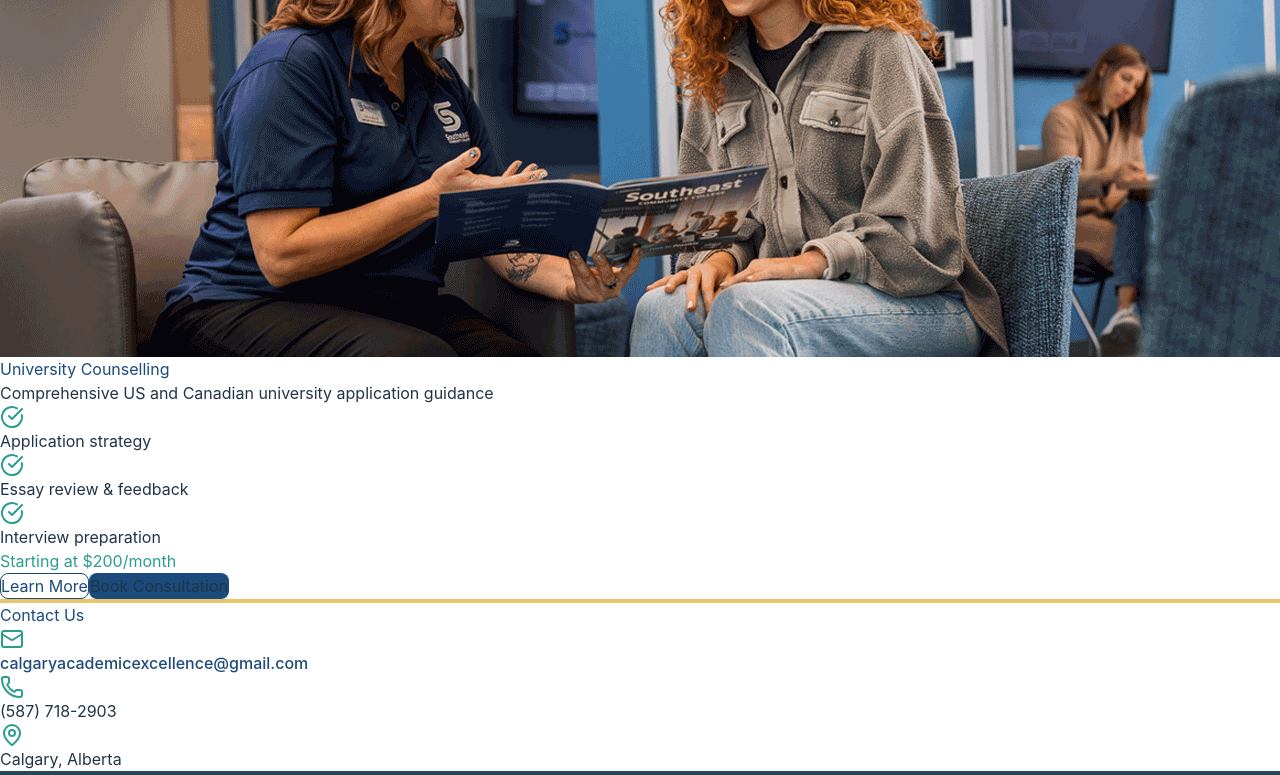
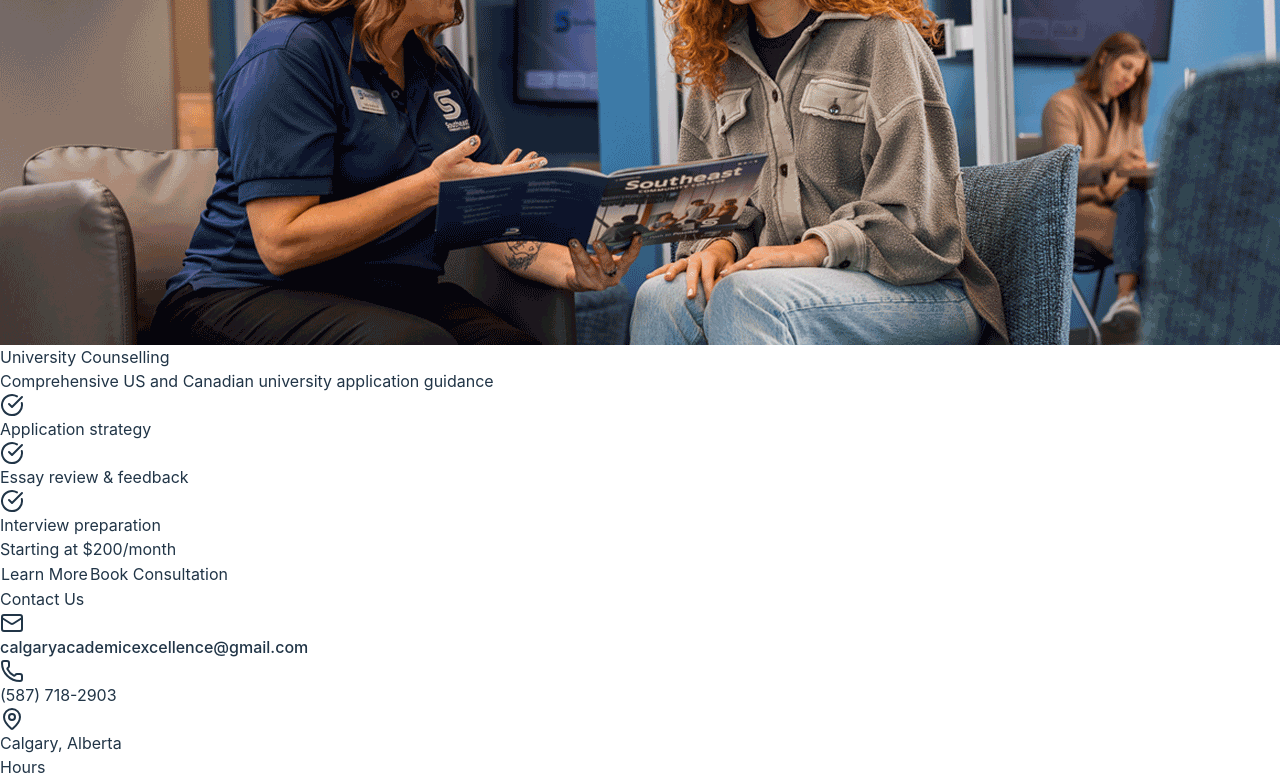
Before and after one commit to emceemouli/calgary-academic, a React (Vite) app: page / in a window 1280 px wide. Shown: the part 2000-2775 px from the top of the page. Built offline with nearby package versions, Linux system fonts and the light colour scheme.

Commit message:
Font updates

```diff
--- a/src/App.jsx
+++ b/src/App.jsx
@@ -10,7 +10,8 @@
   Phone,
   MapPin,
   ArrowRight,
-  CheckCircle
+  CheckCircle,
+  X
 } from 'lucide-react';
 
 // Calgary-inspired color scheme
@@ -20,6 +21,8 @@
   accent: '#E9C46A',     // Prairie gold
   dark: '#264653',       // Mountain shadow
   light: '#F8F9FA',      // Snow white
+  text: '#2D3748',       // Dark gray for better readability
+  textLight: '#718096',  // Medium gray for secondary text
 };
 
 const TutoringWebsite = () => {
@@ -137,62 +140,60 @@
 
     return (
       <div className="fixed inset-0 bg-black bg-opacity-50 z-50 flex items-center justify-center p-4">
-        <div className="bg-white rounded-lg max-w-2xl w-full max-h-[90vh] overflow-y-auto">
-          <div className="p-6">
+        <div className="bg-white rounded-lg w-full max-w-2xl max-h-[90vh] overflow-y-auto">
+          <div className="p-4 sm:p-6">
             <div className="flex justify-between items-start mb-4">
-              <h2 className="text-2xl font-bold" style={{ color: colors.primary }}>{service.title}</h2>
+              <h2 className="text-xl sm:text-2xl font-bold text-gray-900">
+                {service.title}
+              </h2>
               <button
                 onClick={onClose}
-                className="text-gray-500 hover:text-gray-700"
+                className="p-2 hover:bg-gray-100 rounded-full transition-colors"
+                aria-label="Close modal"
               >
-                ×
+                <X className="h-6 w-6 text-gray-500" />
               </button>
             </div>
+
             <img
               src={service.image}
               alt={service.title}
-              className="w-full h-64 object-cover rounded-lg mb-6"
+              className="w-full h-48 sm:h-64 object-cover rounded-lg mb-6"
             />
+
             <div className="space-y-6">
-              {service.details.subjects && (
               <div>
-                  <h3 className="font-bold text-lg mb-2" style={{ color: colors.secondary }}>
+                <h3 className="text-lg font-bold mb-2 text-gray-900">
                   What We Cover:
                 </h3>
-                  <ul className="list-disc pl-5 space-y-1">
+                <ul className="list-disc pl-5 space-y-2 text-gray-700">
                   {service.details.subjects.map((subject, idx) => (
                     <li key={idx}>{subject}</li>
                   ))}
                 </ul>
               </div>
-              )}
 
               <div>
-                <h3 className="font-bold text-lg mb-2" style={{ color: colors.secondary }}>
+                <h3 className="text-lg font-bold mb-2 text-gray-900">
                   Our Approach:
                 </h3>
-                <ul className="list-disc pl-5 space-y-1">
+                <ul className="list-disc pl-5 space-y-2 text-gray-700">
                   {service.details.approach.map((item, idx) => (
                     <li key={idx}>{item}</li>
                   ))}
                 </ul>
               </div>
 
-              <div style={{
-                backgroundColor: colors.light,
-                padding: '1rem',
-                borderRadius: '0.5rem',
-                borderLeft: `4px solid ${colors.accent}`
-              }}>
-                <p><strong>Schedule:</strong> {service.details.schedule}</p>
-                <p><strong>Location:</strong> {service.details.location}</p>
+              <div className="bg-gray-50 p-4 rounded-lg border-l-4 border-blue-500">
+                <p className="mb-2"><strong>Schedule:</strong> {service.details.schedule}</p>
+                <p className="mb-2"><strong>Location:</strong> {service.details.location}</p>
                 <p><strong>Price:</strong> Starting at ${service.price}/month</p>
               </div>
 
-              <div className="flex justify-end space-x-4">
+              <div className="flex flex-col sm:flex-row justify-end space-y-2 sm:space-y-0 sm:space-x-4">
                 <Button
                   onClick={onClose}
-                  style={{ backgroundColor: colors.dark }}
+                  className="w-full sm:w-auto py-3 px-6 bg-gray-600 hover:bg-gray-700 text-white"
                 >
                   Close
                 </Button>
@@ -201,7 +202,7 @@
                     onClose();
                     handleConsultationRequest(service);
                   }}
-                  style={{ backgroundColor: colors.primary }}
+                  className="w-full sm:w-auto py-3 px-6 bg-blue-600 hover:bg-blue-700 text-white"
                 >
                   Book Consultation
                 </Button>
@@ -214,50 +215,49 @@
   };
 
   const ServiceCard = ({ service }) => (
-    <Card
-      className="hover:shadow-xl transition-all duration-300"
-      style={{ borderTop: `4px solid ${colors.secondary}` }}
-    >
+    <Card className="hover:shadow-xl transition-all duration-300 h-full flex flex-col">
       <div className="h-48 overflow-hidden">
         <img
           src={service.image}
           alt={service.title}
-          className="w-full h-full object-cover"
+          className="w-full h-full object-cover transform hover:scale-105 transition-transform duration-300"
         />
       </div>
       <CardHeader>
-        <CardTitle style={{ color: colors.primary }}>{service.title}</CardTitle>
+        <CardTitle className="text-xl font-bold text-gray-900">
+          {service.title}
+        </CardTitle>
       </CardHeader>
-      <CardContent>
-        <p className="mb-4">{service.description}</p>
-        <ul className="space-y-2">
+      <CardContent className="flex-grow">
+        <p className="mb-4 text-gray-700 text-base">
+          {service.description}
+        </p>
+        <ul className="space-y-3">
           {service.features.map((feature, index) => (
-            <li key={index} className="flex items-center">
-              <CheckCircle className="h-4 w-4 mr-2" style={{ color: colors.secondary }} />
-              {feature}
+            <li key={index} className="flex items-start text-gray-700">
+              <CheckCircle className="h-5 w-5 mr-2 mt-0.5 text-green-500 flex-shrink-0" />
+              <span>{feature}</span>
             </li>
           ))}
         </ul>
-        <p className="mt-4 font-semibold" style={{ color: colors.secondary }}>
+        <p className="mt-4 text-lg font-semibold text-blue-600">
           Starting at ${service.price}/month
         </p>
       </CardContent>
-      <CardFooter className="flex space-x-4">
+      <CardFooter className="flex flex-col sm:flex-row space-y-2 sm:space-y-0 sm:space-x-4">
         <Button
           variant="outline"
-          className="flex-1"
+          className="w-full sm:w-auto py-3"
           onClick={() => {
             setSelectedService(service);
             setIsModalOpen(true);
           }}
-          style={{ borderColor: colors.primary, color: colors.primary }}
         >
           Learn More
         </Button>
         <Button
-          className="flex-1"
+          className="w-full sm:w-auto py-3 bg-blue-600 hover:bg-blue-700 text-white"
           onClick={() => handleConsultationRequest(service)}
-          style={{ backgroundColor: colors.primary }}
         >
           Book Consultation
         </Button>
@@ -268,29 +268,31 @@
   return (
     <div className="min-h-screen bg-gray-50">
       {/* Hero Section */}
-      <div
-  style={{
-    backgroundColor: '#1B4B7C',
-    backgroundImage: 'linear-gradient(to right, #1B4B7C, #264653)'
-  }}
-  className="py-16"
->
+      <div className="relative bg-gradient-to-r from-blue-800 to-blue-900 text-white py-16 sm:py-24">
         <div className="container mx-auto px-4">
-    <h1 className="text-white text-4xl font-bold mb-4">Calgary Academic Excellence</h1>
-    <p className="text-white text-xl mb-6">Expert tutoring for Grade 4-10, Digital SAT prep, and university admissions</p>
-    <button  // Changed from Button component to regular button
-      className="px-6 py-2 bg-white text-blue-600 rounded-md hover:bg-gray-100 font-medium"
-      onClick={() => document.getElementById('contact').scrollIntoView()}
+          <h1 className="text-3xl sm:text-4xl md:text-5xl font-extrabold mb-4 leading-tight">
+            Calgary Academic Excellence
+          </h1>
+          <p className="text-lg sm:text-xl mb-8 text-blue-100 max-w-2xl">
+            Expert tutoring for Grade 4-10, Digital SAT prep, and university admissions
+          </p>
+          <button
+            className="px-8 py-4 bg-white text-blue-800 rounded-lg hover:bg-blue-50
+                     font-semibold text-lg shadow-lg transform transition-transform
+                     hover:scale-105 focus:outline-none focus:ring-2 focus:ring-white
+                     focus:ring-offset-2 focus:ring-offset-blue-800"
+            onClick={() => document.getElementById('contact').scrollIntoView({ behavior: 'smooth' })}
           >
             Contact Us
           </button>
         </div>
       </div>
+
       <Advertisement slot="hero-ad-slot" />
+
       {/* Main Content */}
       <div className="container mx-auto px-4 py-12">
-        {/* Services Section */}
-        <div className="grid md:grid-cols-3 gap-8">
+        <div className="grid md:grid-cols-2 lg:grid-cols-3 gap-8">
           {services.map((service) => (
             <ServiceCard key={service.id} service={service} />
           ))}
@@ -298,29 +300,29 @@
 
         {/* Contact Section */}
         <div id="contact" className="mt-16 max-w-2xl mx-auto">
-          <Card style={{ borderTop: `4px solid ${colors.accent}` }}>
+          <Card className="border-t-4 border-blue-500">
             <CardHeader>
-              <CardTitle style={{ color: colors.primary }}>Contact Us</CardTitle>
+              <CardTitle className="text-2xl font-bold text-gray-900">
+                Contact Us
+              </CardTitle>
             </CardHeader>
             <CardContent>
-              <div className="space-y-4">
-                <div className="flex items-center space-x-2">
-                  <Mail className="h-5 w-5" style={{ color: colors.secondary }} />
+              <div className="space-y-6">
                 <a
                   href="mailto:calgaryacademicexcellence@gmail.com"
-                    style={{ color: colors.primary }}
-                    className="hover:underline"
+                  className="flex items-center space-x-3 text-blue-600 hover:text-blue-800
+                           p-3 rounded-lg hover:bg-blue-50 transition-colors"
                 >
-                    calgaryacademicexcellence@gmail.com
+                  <Mail className="h-6 w-6 flex-shrink-0" />
+                  <span className="text-lg">calgaryacademicexcellence@gmail.com</span>
                 </a>
+                <div className="flex items-center space-x-3 p-3">
+                  <Phone className="h-6 w-6 text-green-500 flex-shrink-0" />
+                  <span className="text-lg text-gray-700">(587) 718-2903</span>
                 </div>
-                <div className="flex items-center space-x-2">
-                  <Phone className="h-5 w-5" style={{ color: colors.secondary }} />
-                  <span>(587) 718-2903</span>
-                </div>
-                <div className="flex items-center space-x-2">
-                  <MapPin className="h-5 w-5" style={{ color: colors.secondary }} />
-                  <span>Calgary, Alberta</span>
+                <div className="flex items-center space-x-3 p-3">
+                  <MapPin className="h-6 w-6 text-red-500 flex-shrink-0" />
+                  <span className="text-lg text-gray-700">Calgary, Alberta</span>
                 </div>
               </div>
             </CardContent>
@@ -328,28 +330,29 @@
         </div>
       </div>
 
-      {/* Service Modal */}
       <ServiceModal
         isOpen={isModalOpen}
         onClose={() => setIsModalOpen(false)}
         service={selectedService}
       />
+
       <Advertisement slot="footer-ad-slot" />
+
       {/* Footer */}
-      <footer style={{ backgroundColor: colors.dark }} className="text-white py-8 mt-12">
+      <footer className="bg-gray-900 text-white py-12 mt-12">
         <div className="container mx-auto px-4">
           <div className="grid md:grid-cols-2 gap-8">
             <div>
-              <h3 className="text-lg font-bold mb-4">Hours</h3>
-              <div className="space-y-2">
+              <h3 className="text-xl font-bold mb-4">Hours</h3>
+              <div className="space-y-2 text-gray-300">
                 <p>Monday - Friday: 9AM - 8PM</p>
                 <p>Saturday: 10AM - 6PM</p>
                 <p>Sunday: Closed</p>
               </div>
             </div>
             <div>
-              <h3 className="text-lg font-bold mb-4">Contact</h3>
-              <div className="space-y-2">
+              <h3 className="text-xl font-bold mb-4">Contact</h3>
+              <div className="space-y-2 text-gray-300">
                 <p>Email: calgaryacademicexcellence@gmail.com</p>
                 <p>Phone: (587) 718-2903</p>
                 <p>Location: Calgary, Alberta</p>
```
Lines whose indentation alone changed are shown as unchanged.
